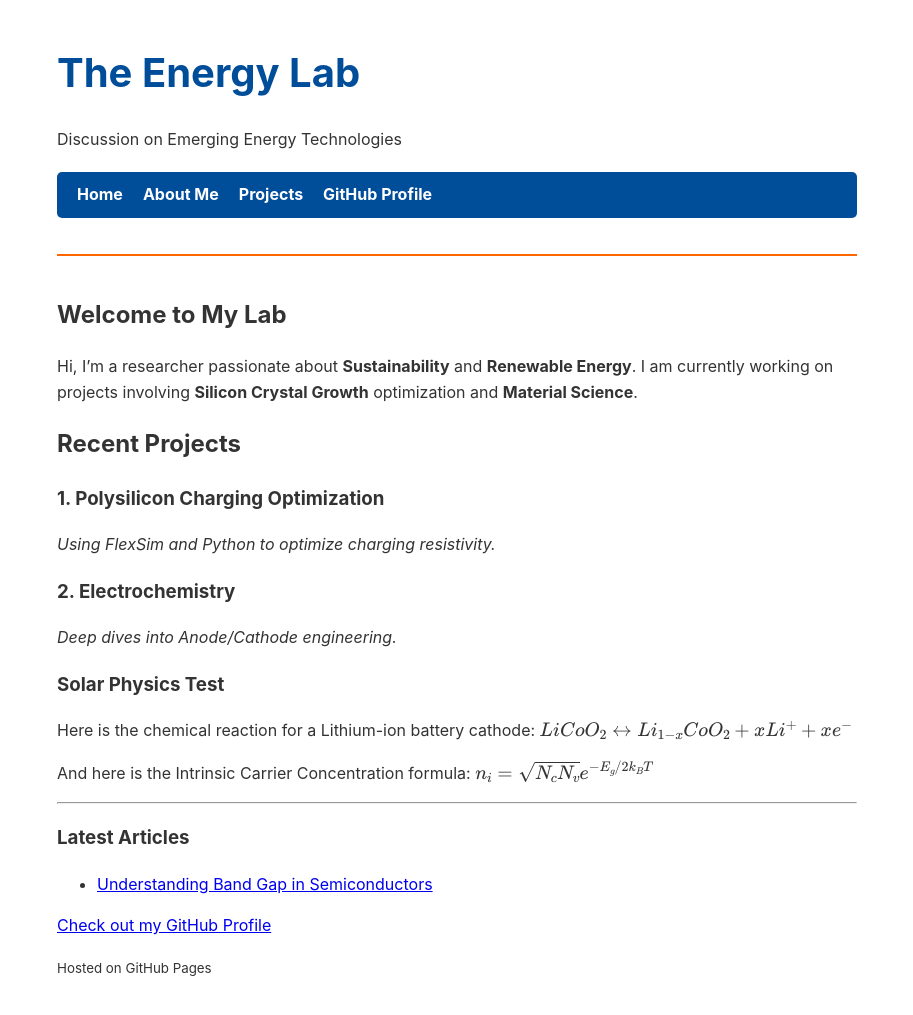
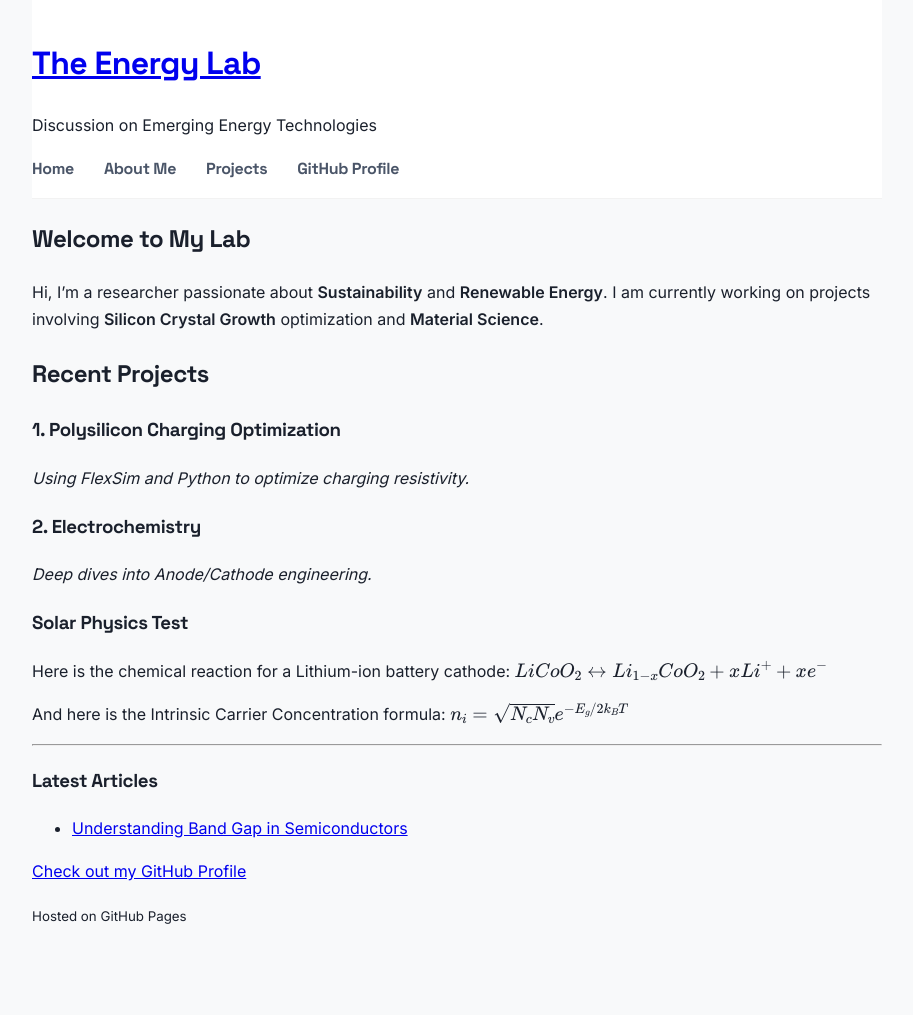
Before and after one commit to SikarwarPoonam/SikarwarPoonam.github.io, a Jekyll site: the page built from index.md, in a window 1280 px wide and 1016 px high. Shown: the whole window, without its empty margins (183-1096 px from the left). Built offline with Jekyll 4.4.1, drawn with Linux system fonts in a browser that asks for light colours; our own code applies the rules of GitHub Pages for plain Markdown files; a script that is not in the unit is left out.

Commit message:
Update style.css

```diff
--- a/assets/css/style.css
+++ b/assets/css/style.css
@@ -1,86 +1,119 @@
-/* --- 1. COLOR PALETTE (Solar & Tech Theme) --- */
+/* --- 1. MODERN TECH PALETTE --- */
 :root {
-  --bg-color: #ffffff;           /* White Background */
-  --text-color: #333333;         /* Dark Grey Text */
-  --primary-color: #004d99;      /* Silicon Blue (Links/Headers) */
-  --accent-color: #ff6600;       /* Solar Orange (Highlights) */
-  --code-bg: #f4f4f4;            /* Light Grey for Code Blocks */
-  --nav-bg: #004d99;             /* Dark Blue for Nav Bar */
-  --nav-text: #ffffff;           /* White Text for Nav */
+  --bg-color: #f8f9fa;             /* Soft light grey background */
+  --card-bg: #ffffff;              /* Pure white cards */
+  --text-primary: #1a202c;         /* Nearly black for reading */
+  --text-secondary: #4a5568;       /* Grey for dates/metadata */
+  --accent-color: #2b6cb0;         /* Silicon Blue */
+  --accent-hover: #2c5282;         /* Darker Blue */
+  --code-bg: #edf2f7;              /* Light blue-grey for code */
+  --border-radius: 12px;
+  --shadow-sm: 0 1px 3px rgba(0,0,0,0.12), 0 1px 2px rgba(0,0,0,0.24);
+  --shadow-lg: 0 10px 15px -3px rgba(0,0,0,0.1), 0 4px 6px -2px rgba(0,0,0,0.05);
 }
 
-/* --- 2. BASIC SETUP --- */
+/* --- 2. TYPOGRAPHY --- */
 body {
-  font-family: -apple-system, BlinkMacSystemFont, "Segoe UI", Helvetica, Arial, sans-serif;
-  line-height: 1.6;
-  color: var(--text-color);
-  background: var(--bg-color);
+  font-family: 'Inter', sans-serif;
+  background-color: var(--bg-color);
+  color: var(--text-primary);
+  line-height: 1.7;
   margin: 0;
-  padding: 0;
+}
+
+h1, h2, h3, nav a {
+  font-family: 'Space Grotesk', sans-serif; /* Tech-looking header font */
+  color: #1a202c;
+  letter-spacing: -0.02em;
+}
+
+/* --- 3. NAVBAR GLASS EFFECT --- */
+header {
+  background: rgba(255, 255, 255, 0.9);
+  backdrop-filter: blur(10px); /* Glassmorphism effect */
+  border-bottom: 1px solid rgba(0,0,0,0.05);
+  position: sticky;
+  top: 0;
+  z-index: 1000;
+  padding: 15px 0;
 }
 
 .wrapper {
-  max-width: 800px;
+  max-width: 850px;
   margin: 0 auto;
-  padding: 20px;
+  padding: 0 20px;
 }
 
-/* --- 3. HEADER & NAVIGATION --- */
-header {
-  margin-bottom: 40px;
-  border-bottom: 2px solid var(--accent-color);
-  padding-bottom: 20px;
-}
-
-header h1 a {
-  text-decoration: none;
-  color: var(--primary-color);
-  font-size: 2.5rem;
-}
-
-/* Make the Navigation a Horizontal Bar */
 nav ul {
-  list-style-type: none; /* Remove bullets */
+  display: flex;
+  gap: 30px;
+  list-style: none;
   padding: 0;
-  margin-top: 20px;
-  display: flex;         /* Make items sit side-by-side */
-  gap: 20px;             /* Space between buttons */
-  background: var(--nav-bg);
-  padding: 10px 20px;
-  border-radius: 5px;
+  margin: 0;
 }
 
 nav a {
   text-decoration: none;
-  color: var(--nav-text);
-  font-weight: bold;
+  font-weight: 600;
+  color: var(--text-secondary);
+  position: relative;
+  transition: color 0.2s;
 }
 
 nav a:hover {
-  color: var(--accent-color); /* Turn orange when hovering */
+  color: var(--accent-color);
 }
 
-/* --- 4. TECHNICAL CONTENT STYLING --- */
-/* Make images responsive */
-img {
-  max-width: 100%;
-  height: auto;
-  border-radius: 5px;
-  box-shadow: 0 4px 8px rgba(0,0,0,0.1);
+/* --- 4. ARTICLE CARDS (The Big Change) --- */
+.post-list {
+  list-style: none;
+  padding: 0;
+  display: grid;
+  grid-template-columns: repeat(auto-fit, minmax(300px, 1fr));
+  gap: 25px;
+  margin-top: 40px;
 }
 
-/* Code Blocks */
-pre, code {
-  background-color: var(--code-bg);
-  font-family: "Courier New", Courier, monospace;
-  padding: 2px 4px;
-  border-radius: 3px;
+.post-card {
+  background: var(--card-bg);
+  border-radius: var(--border-radius);
+  padding: 25px;
+  box-shadow: var(--shadow-sm);
+  transition: transform 0.2s, box-shadow 0.2s;
+  border: 1px solid rgba(0,0,0,0.03);
+  display: block;
+  text-decoration: none;
+  color: inherit;
 }
 
-blockquote {
-  border-left: 4px solid var(--accent-color);
-  margin: 0;
-  padding-left: 15px;
-  color: #555;
-  font-style: italic;
+.post-card:hover {
+  transform: translateY(-5px); /* Moves up slightly */
+  box-shadow: var(--shadow-lg);
+  border-color: var(--accent-color);
 }
+
+.post-title {
+  font-size: 1.4rem;
+  margin: 0 0 10px 0;
+  color: var(--accent-color);
+}
+
+.post-meta {
+  font-size: 0.9rem;
+  color: var(--text-secondary);
+}
+
+/* --- 5. IMAGES & CODE --- */
+img {
+  border-radius: 8px;
+  max-width: 100%;
+}
+
+code {
+  background: var(--code-bg);
+  padding: 2px 6px;
+  border-radius: 4px;
+  font-family: 'Courier New', monospace;
+  font-size: 0.9em;
+  color: #c05621; /* Orange for inline code */
+}
```
